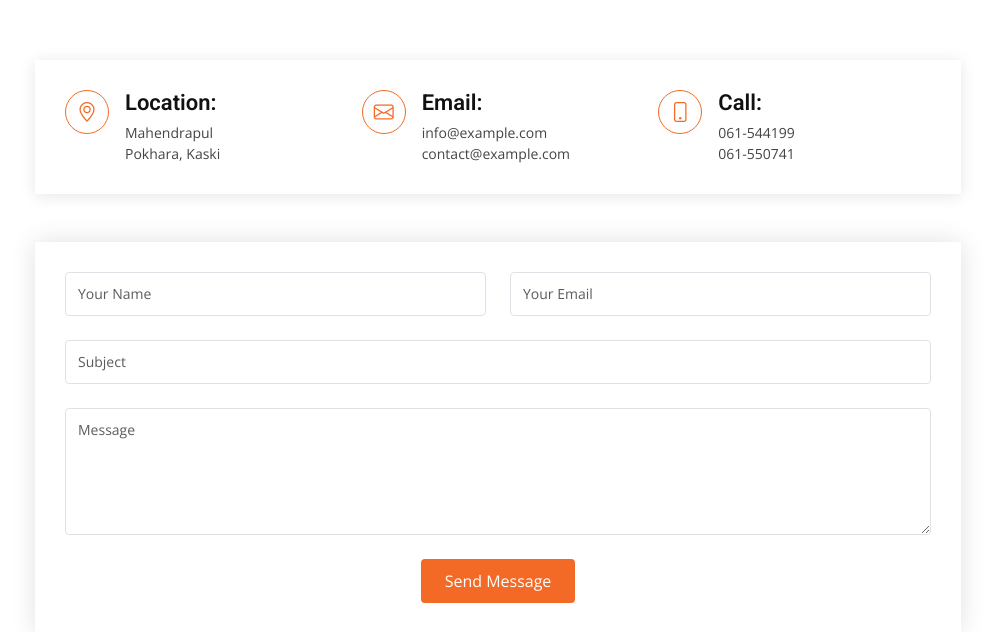
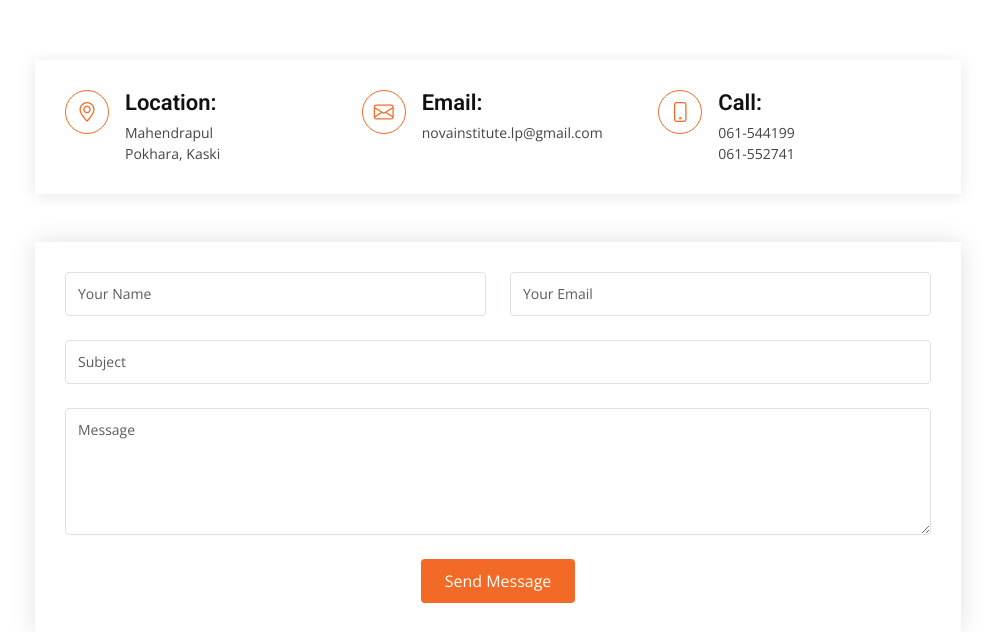
Before and after one commit to binishasherchan/novawebsite, a PHP site: page /contact.php in a window 1280 px wide. Shown: the part 497-1129 px from the top of the page, without its empty margins (142-1137 px from the left). Run offline with PHP 8.4, Linux system fonts and the light colour scheme.

Commit message:
Update contact

```diff
--- a/contact.php
+++ b/contact.php
@@ -47,14 +47,14 @@
                 <div class="col-lg-4 info mt-4 mt-lg-0">
                   <i class="bi bi-envelope"></i>
                   <h4>Email:</h4>
-                  <p>info@example.com<br>contact@example.com</p>
+                  <p>novainstitute.lp@gmail.com</p>
                 </div>
 
                 <div class="col-lg-4 info mt-4 mt-lg-0">
                   <i class="bi bi-phone"></i>
                   <h4>Call:</h4>
                   <p> 061-544199
-                    <br>061-550741
+                    <br>061-552741
                   </p>
                 </div>
               </div>
```
